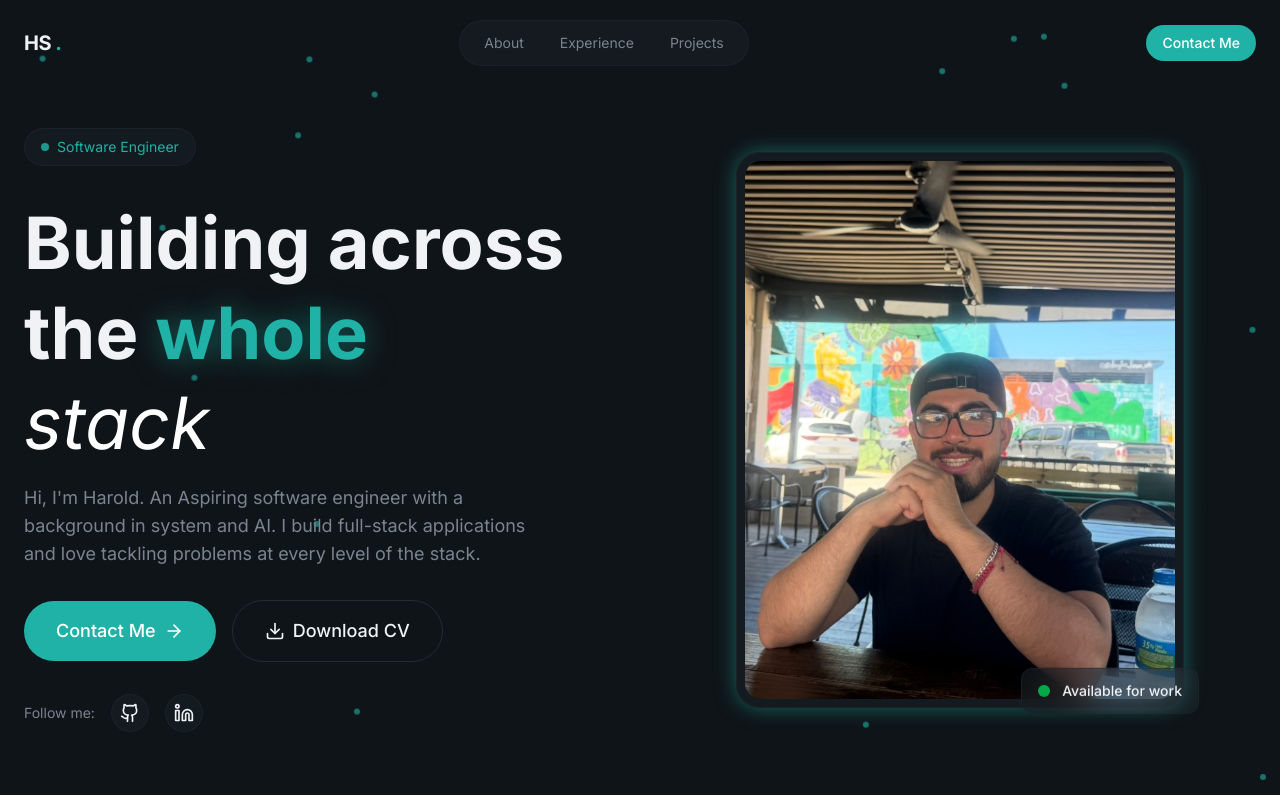
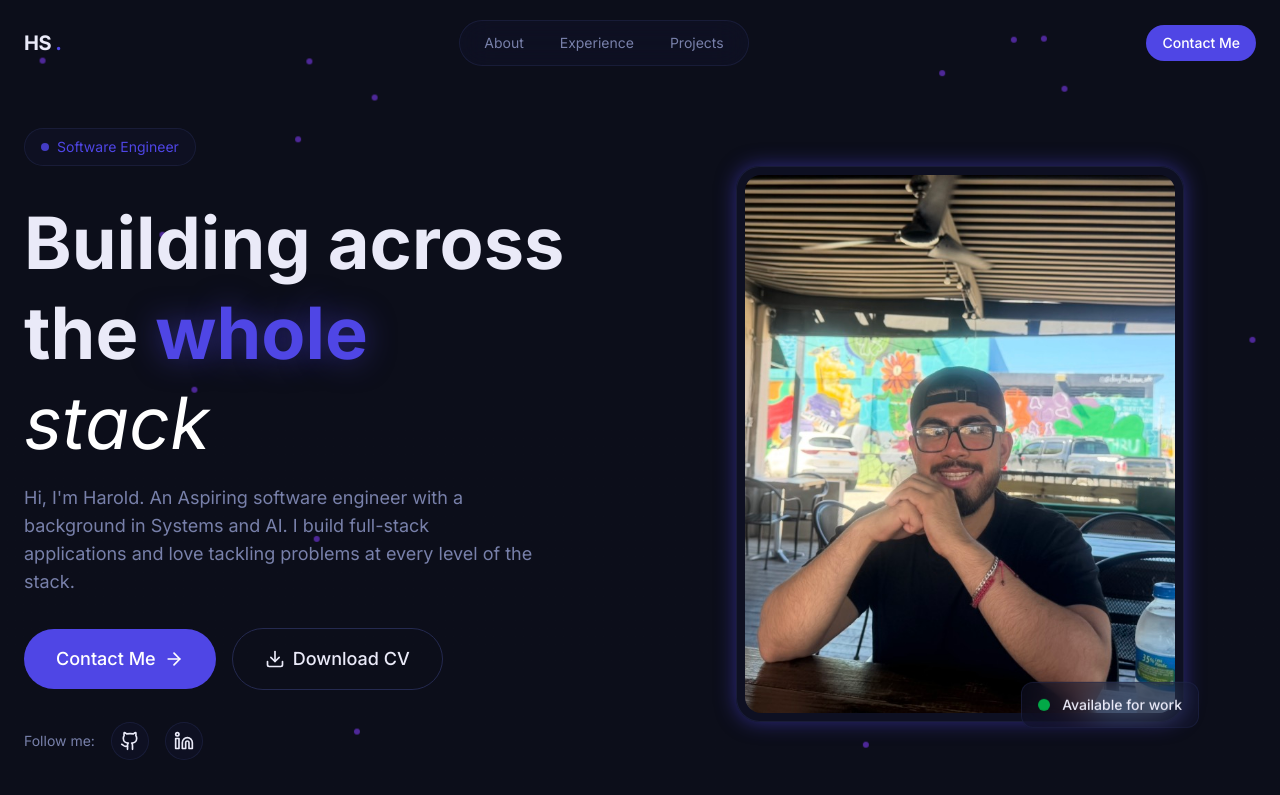
Before and after one commit to HaroldSaenz87/Portfolio, a React (Vite) app in the folder myPortfolio/: page / in a window 1280 px wide. Shown: the top 795 px of the page. Built offline with nearby package versions, Linux system fonts and the light colour scheme.

Commit message:
Indigo theme added.

```diff
--- a/myPortfolio/src/index.css
+++ b/myPortfolio/src/index.css
@@ -1,26 +1,19 @@
 @import "tailwindcss";
 
 @theme {
-  --color-background: #0f1418;
-  --color-foreground: #f0f2f5;
-
-  --color-card: #20b2a6;
-
-  --color-primary: #20b2a6;
+  --color-background: #0c0e1a;
+  --color-foreground: #eaeaf8;
+  --color-card: #13162e;
+  --color-primary: #4f46e5;
   --color-primary-foreground: #ffffff;
-
-  --color-secondary: #1f2830;
-  --color-secondary-foreground: #20b2a6;
-
-  --color-muted: #252e37;
-  --color-muted-foreground: #7a8491;
-
-  --color-border: #242b32;
-
+  --color-secondary: #181c38;
+  --color-secondary-foreground: #818cf8;
+  --color-muted: #1e2240;
+  --color-muted-foreground: #7880aa;
+  --color-border: #252a50;
   --radius: 0.75rem;
-  --color-highlight: #f5a623;
-  --color-surface: #1a2329;
-
+  --color-highlight: #818cf8;
+  --color-surface: #10132a;
 }
 
 
@@ -160,9 +153,9 @@
   }
 
   .animated-border:hover {
-    background-color: color-mix(in srgb, #26c4b8 15%, transparent);
+    background-color: color-mix(in srgb, #7c3aed 15%, transparent);
     backdrop-filter: blur(16px);
-    box-shadow: 0 0 20px color-mix(in srgb, #26c4b8 20%, transparent);
+    box-shadow: 0 0 20px color-mix(in srgb, #7c3aed 20%, transparent);
   }
 
 }
--- a/myPortfolio/src/sections/About.jsx
+++ b/myPortfolio/src/sections/About.jsx
@@ -1,4 +1,31 @@
+import { Code2, Lightbulb, Rocket, Users } from "lucide-react";
 
+const highlights = [
+    {
+        icon: Code2,
+        title: "Clean Code",
+        description: "Writing maintainable, scalable code.",
+
+    },
+    {
+        icon: Rocket,
+        title: "Performance",
+        description: "Optimizing for speed and delivering lightning-fast user experience",
+
+    },
+    {
+        icon: Users,
+        title: "Collaboration",
+        description: "Working closely with teams to bring ideas to life.",
+
+    },
+    {
+        icon: Lightbulb,
+        title: "Innovation",
+        description: "Staying ahead with the latest technologies and best practices.",
+
+    },
+];
 
 export const About = () => {
     return <section></section>;
--- a/myPortfolio/src/sections/Hero.jsx
+++ b/myPortfolio/src/sections/Hero.jsx
@@ -31,7 +31,7 @@ export const Hero = () => {
             {[...Array(30)].map((_, i) =>(
                 <div className="absolute w-1.5 h-1.5 rounded-full opacity-60"
                 style={{
-                    backgroundColor: "#20B2A6",
+                    backgroundColor: "#7c3aed",
                     left: `${Math.random() * 100}%`,
                     top: `${Math.random() * 100}%`,
                     animation: `drift-slow ${15 + Math.random() * 20}s ease-in-out infinite`,
@@ -65,7 +65,7 @@ export const Hero = () => {
                         </h1>
                         <p className="text-lg text-muted-foreground max-w-lg animate-fade-in animation-delay-200">
                             Hi, I'm Harold. An Aspiring software engineer with a background
-                            in system and AI. I build full-stack applications and love tackling
+                            in Systems and AI. I build full-stack applications and love tackling
                             problems at every level of the stack.
                         </p>
                     </div>
```
